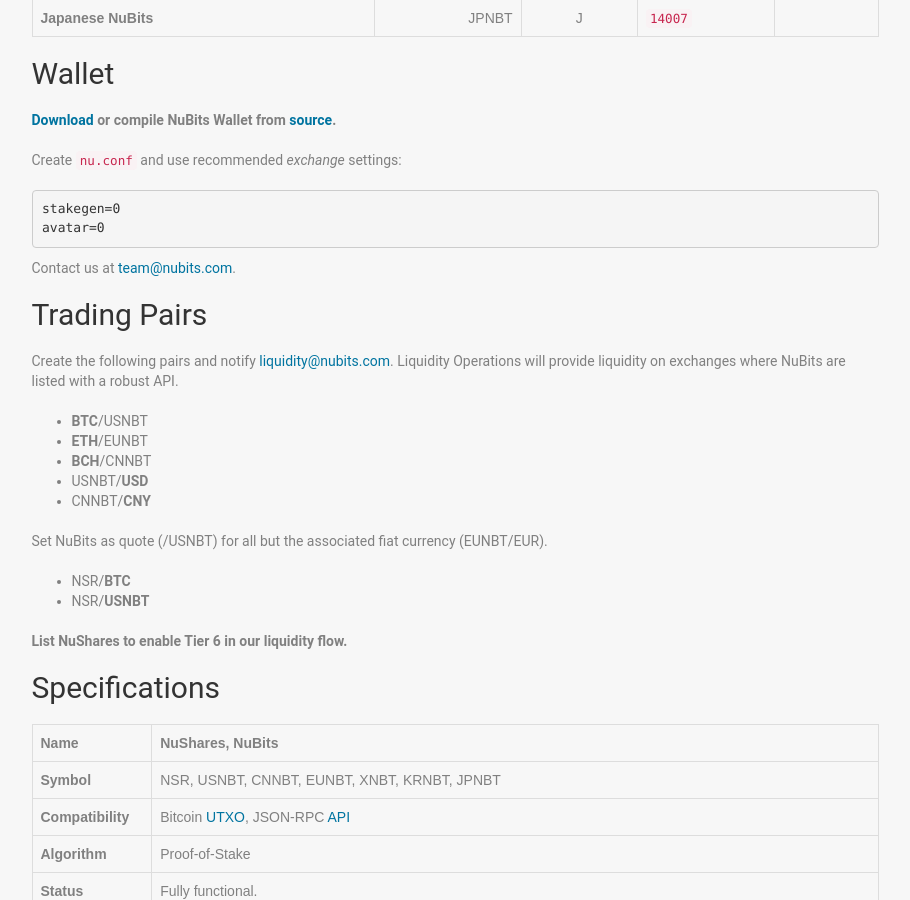
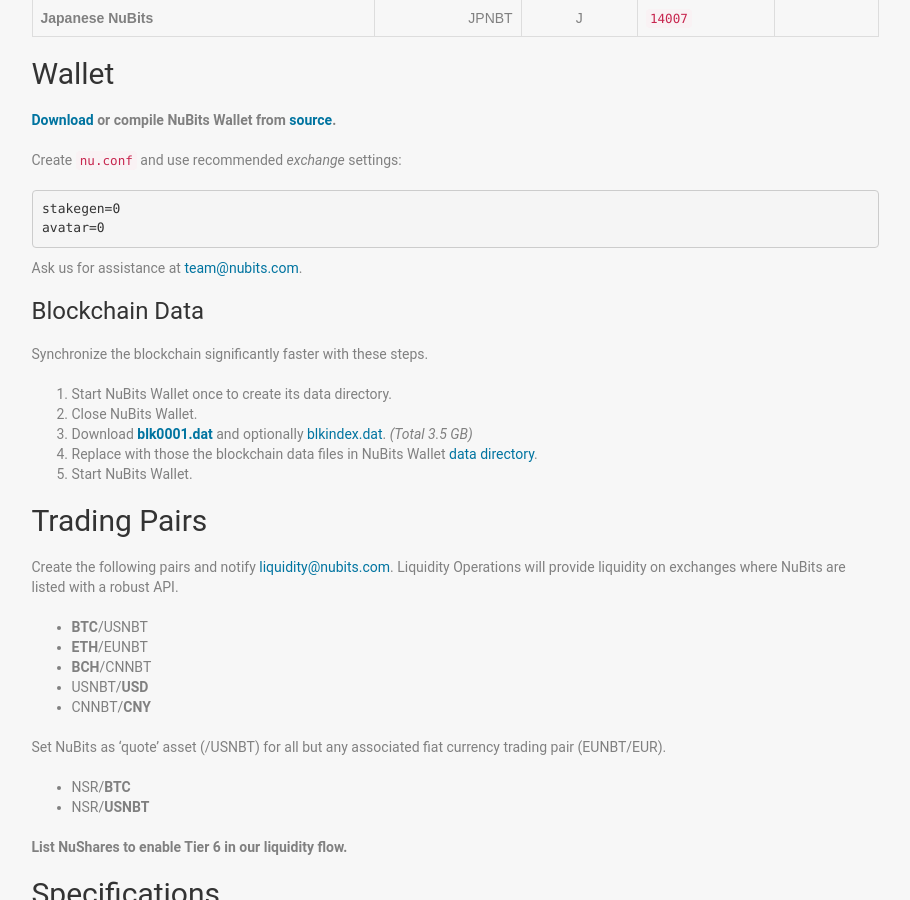
Before and after one commit to NuNetwork/nunetwork.github.io, a Jekyll site: the page built from _pages/list-nubits.md, in a window 1280 px wide and 900 px high, scrolled down 648 px. Shown: the whole window, without its empty margins (331-1241 px from the left). Built offline with Jekyll 4.4.1, drawn with Linux system fonts in a browser that asks for light colours.

Commit message:
Add instructions for faster blockchain download

````diff
--- a/_pages/list-nubits.md
+++ b/_pages/list-nubits.md
@@ -32,7 +32,17 @@
 avatar=0
 ```
 
-Contact us at [team@nubits.com](mailto:team@nubits.com).
+Ask us for assistance at [team@nubits.com](mailto:team@nubits.com).
+
+### Blockchain Data
+
+Synchronize the blockchain significantly faster with these steps.
+
+1. Start NuBits Wallet once to create its data directory.
+2. Close NuBits Wallet.
+3. Download [**blk0001.dat**](https://nubits.ams3.digitaloceanspaces.com/blk0001.dat) and optionally [blkindex.dat](https://nubits.ams3.digitaloceanspaces.com/blkindex.dat). *(Total 3.5 GB)*
+4. Replace with those the blockchain data files in NuBits Wallet [data directory](https://nubits.com/wallet-manual).
+5. Start NuBits Wallet.
 
 ## Trading Pairs
 
@@ -44,7 +54,7 @@
 - USNBT/**USD**
 - CNNBT/**CNY**
 
-Set NuBits as quote (/USNBT) for all but the associated fiat currency (EUNBT/EUR).
+Set NuBits as ‘quote’ asset (/USNBT) for all but any associated fiat currency trading pair (EUNBT/EUR).
 
 - NSR/**BTC**
 - NSR/**USNBT**
````
